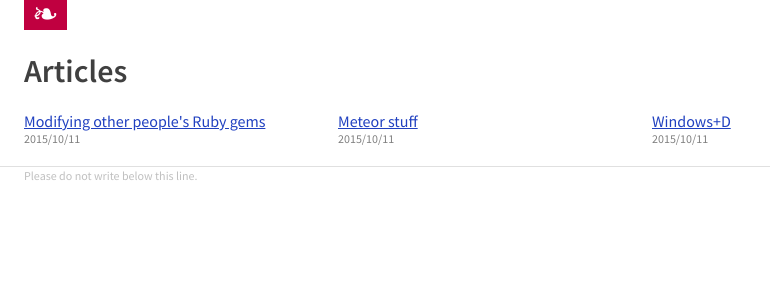
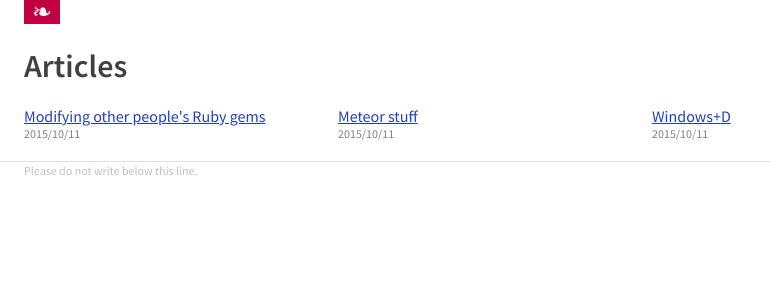
Before and after one commit to wh0/wh0.github.io, a Jekyll site: the page built from index.html, in a window 1280 px wide. Shown: the top 300 px of the page, without its empty margins (0-770 px from the left). Built offline with Jekyll 4.4.1, drawn with Linux system fonts in a browser that asks for light colours.

Commit message:
visual tweaks

```diff
--- a/index.html
+++ b/index.html
@@ -1,5 +1,5 @@
 ---
-title: /
+title: Articles
 layout: base
 ---
 <div class="navigation">
--- a/omni.css
+++ b/omni.css
@@ -9,7 +9,7 @@ h1, h2, h3, h4, h5, h6 {
 	margin: 1rem 0;
 }
 
-a {
+a:link {
 	color: #2040c0;
 }
 
@@ -21,13 +21,12 @@ a:visited {
 	margin: 0 1.5rem;
 }
 
-.home-link {
+.home-link:link {
 	display: inline-block;
-	margin-top: -2px;
 	padding: 0 0.5rem;
 	background-color: #c00040;
-	font-size: 2rem;
-	line-height: 1;
+	font-size: 1.5rem;
+	line-height: 1.5rem;
 	color: #ffffff;
 	text-decoration: none;
 }
```
